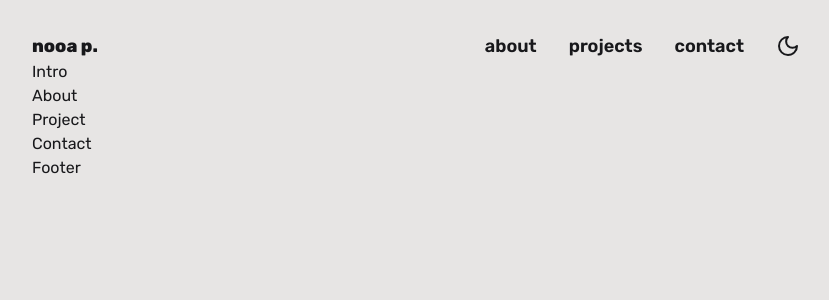
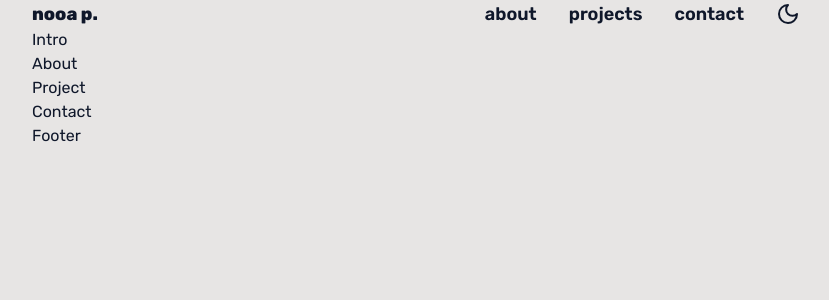
Before and after one commit to nooa-p/nooa-p.github.io, a React (Vite) app: page / in a window 1280 px wide. Shown: the top 300 px of the page, without its empty margins (224-1053 px from the left). Built offline with nearby package versions, Linux system fonts and the light colour scheme.

Commit message:
move background color to body, switch dark mode indicator to html tag

```diff
--- a/index.html
+++ b/index.html
@@ -11,7 +11,7 @@
 
     <title>Nooa Peltokangas</title>
   </head>
-  <body>
+  <body class="bg-stone-200 dark:bg-slate-900 text-slate-900 dark:text-stone-200 transition-colors duration-150 ease-in motion-reduce:transition-none">
     <div id="root"></div>
     <script type="module" src="/src/main.jsx"></script>
   </body>
--- a/src/App.jsx
+++ b/src/App.jsx
@@ -7,16 +7,14 @@ import Footer from "./components/Footer"
 
 function App() {
   return (
-    <div className="w-screen h-screen bg-stone-200 dark:bg-zinc-900 text-zinc-900 dark:text-stone-200 pt-8 transition-colors duration-150 ease-in px-4 motion-reduce:transition-none">
+    <main className="">
       <Header />
-      <main>
         <Intro />
         <About />
         <Project />
         <Contact />
-      </main>
       <Footer />
-    </div>
+    </main>
   )
 }
 
--- a/src/components/Header.jsx
+++ b/src/components/Header.jsx
@@ -7,7 +7,7 @@ function Toggle() {
   useEffect(() => {
     // check user color scheme preference on page load
     if (window.matchMedia('(prefers-color-scheme: dark)').matches) {
-      document.getElementById('root').classList.add('dark')
+      document.getElementsByTagName('html')[0].classList.add('dark')
       setIsDark(true)
     }
   }, [])
@@ -16,10 +16,10 @@ function Toggle() {
   function handleClick() {
     if (isDark) {
       setIsDark(false)
-      document.getElementById('root').classList.remove('dark')
+      document.getElementsByTagName('html')[0].classList.remove('dark')
     } else {
       setIsDark(true)
-      document.getElementById('root').classList.add('dark')
+      document.getElementsByTagName('html')[0].classList.add('dark')
     }
   }
 
```
